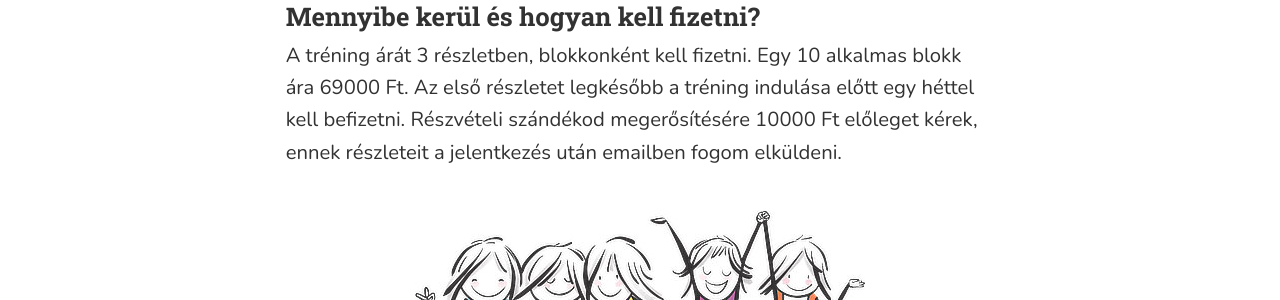
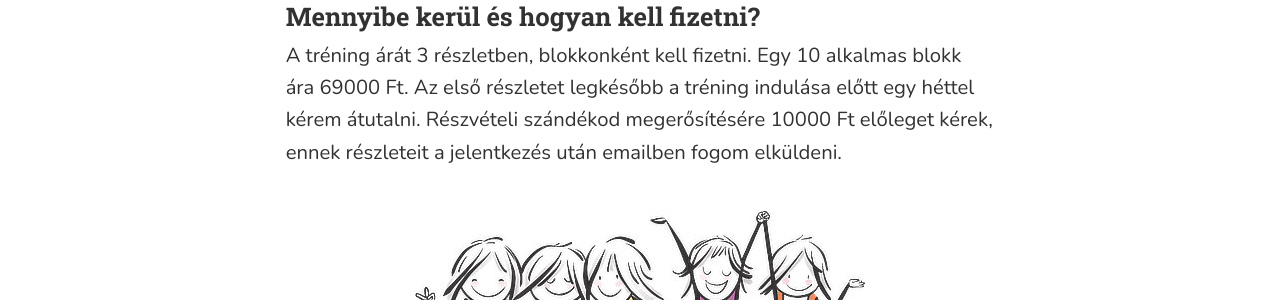
Before and after one commit to monikamudra/arctorna, a Jekyll site: the page built from trening.md, in a window 1280 px wide and 900 px high, scrolled down 1625 px. Shown: the part 186-486 px from the top of the window. Built offline with Jekyll 4.4.1, drawn with Linux system fonts in a browser that asks for light colours.

Commit message:
Update training info

```diff
--- a/_includes/training-details.md
+++ b/_includes/training-details.md
@@ -37,7 +37,7 @@ néhány kizáró ok amivel nem lehet arctornázni, erről
 
 A tréning árát 3 részletben, blokkonként kell fizetni.
 Egy 10 alkalmas blokk <span class="u-NoWrap">ára
-{{ site.data.training.price }}&nbsp;Ft</span>. Az első részletet legkésőbb a tréning indulása előtt egy héttel kell befizetni.
+{{ site.data.training.price }}&nbsp;Ft</span>. Az első részletet legkésőbb a tréning indulása előtt egy héttel kérem átutalni.
 Részvételi szándékod megerősítésére 10000&nbsp;Ft előleget kérek, ennek
 részleteit a jelentkezés után emailben fogom elküldeni.
 
```
